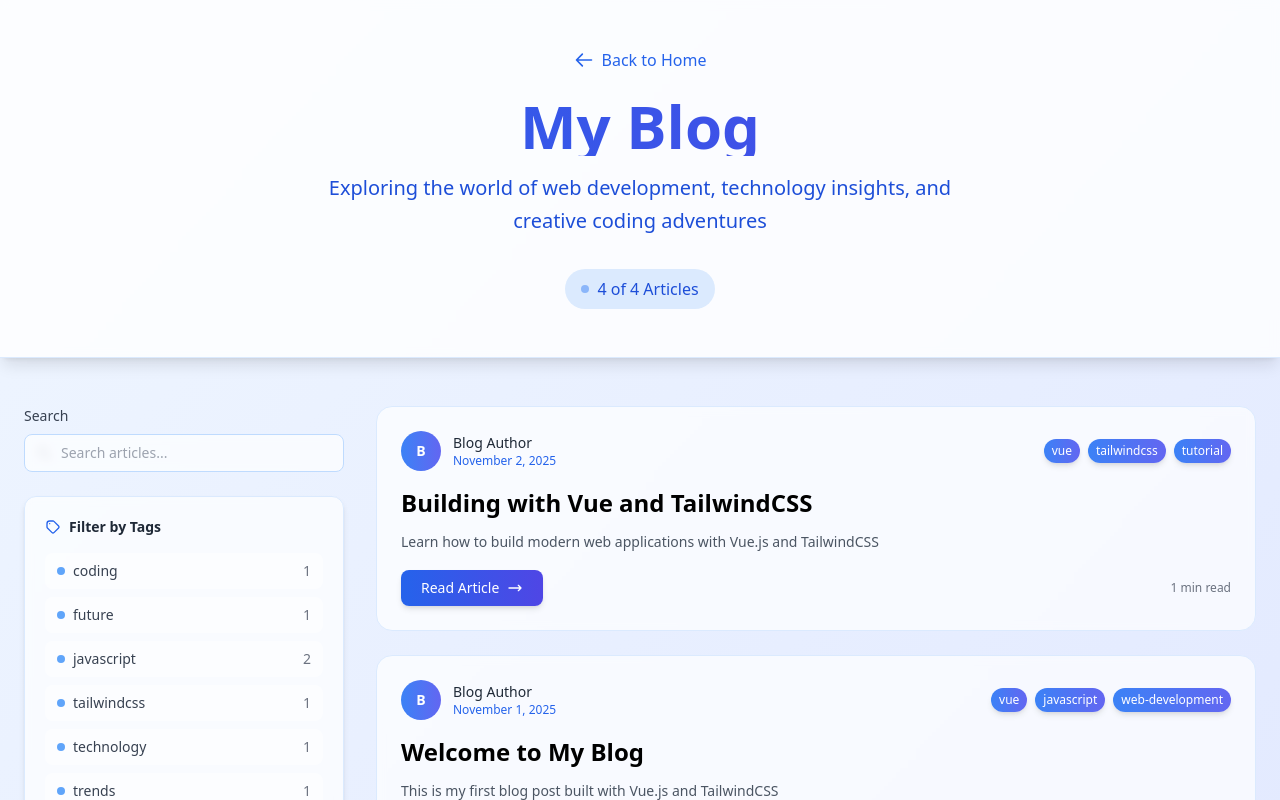
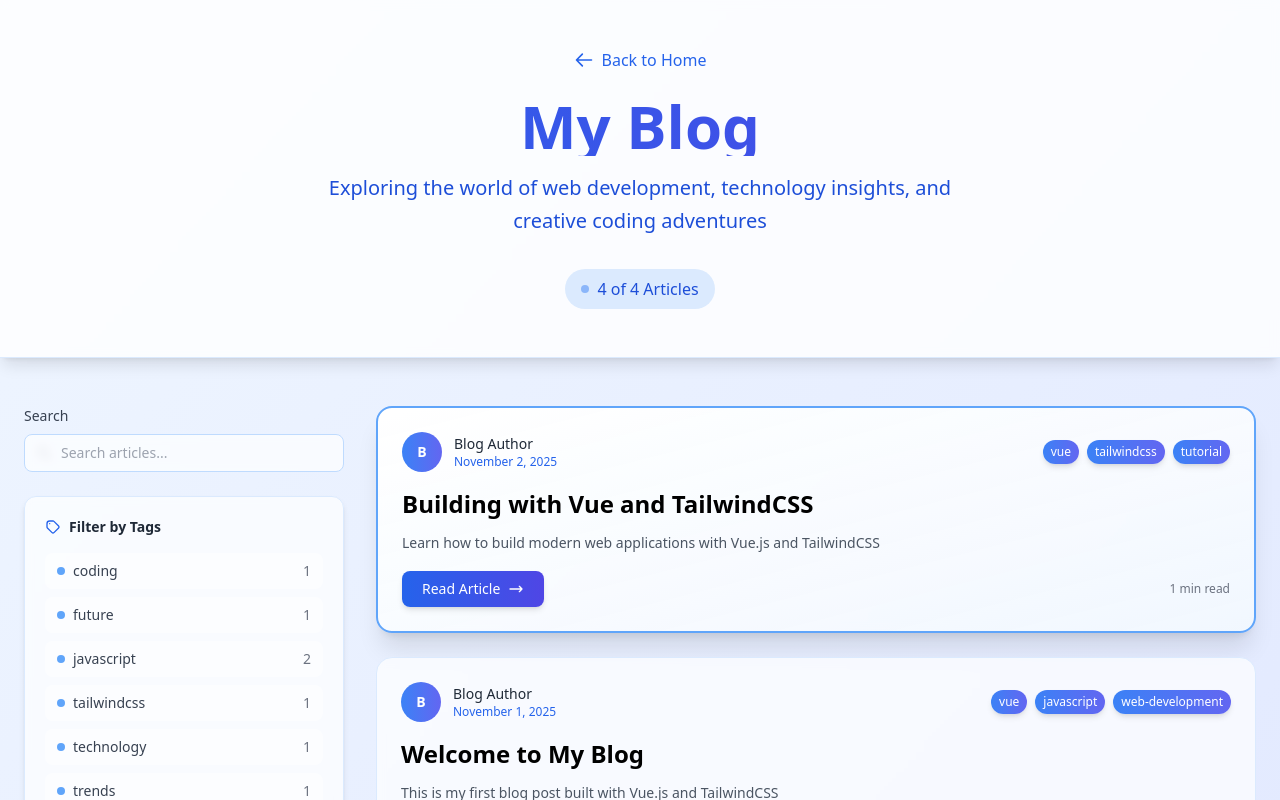
Before and after one commit to joeltankam/website, a Vue app: page /blog in a window 1280 px wide. Shown: the top 800 px of the page. Built offline with nearby package versions, Linux system fonts and the light colour scheme.

Commit message:
Highlight latest post

```diff
--- a/src/views/Blog.vue
+++ b/src/views/Blog.vue
@@ -229,9 +229,14 @@
           <!-- Posts Grid -->
           <div v-if="filteredPosts.length > 0" class="grid grid-cols-1 gap-6">
             <article
-              v-for="post in filteredPosts"
+              v-for="(post, index) in filteredPosts"
               :key="post.slug"
-              class="group bg-white/70 backdrop-blur-sm rounded-2xl overflow-hidden hover:shadow-2xl transition-all duration-500 border border-blue-100 hover:border-blue-300 hover:-translate-y-2"
+              :class="[
+                'group bg-white/70 backdrop-blur-sm rounded-2xl overflow-hidden hover:shadow-2xl transition-all duration-500 border hover:-translate-y-2',
+                index === 0 && !searchQuery && selectedTags.length === 0 && isPostRecent(post.frontmatter.date)
+                  ? 'border-blue-400 border-2 shadow-xl bg-gradient-to-br from-white/90 to-blue-50/70'
+                  : 'border-blue-100 hover:border-blue-300'
+              ]"
             >
               <div class="p-6">
                 <!-- Post Meta -->
@@ -428,6 +433,13 @@ const formatDate = (dateString: string): string => {
   })
 }
 
+const isPostRecent = (dateString: string): boolean => {
+  const postDate = new Date(dateString)
+  const now = new Date()
+  const oneMonthAgo = new Date(now.getFullYear(), now.getMonth() - 1, now.getDate())
+  return postDate >= oneMonthAgo
+}
+
 const calculateReadTime = (html: string): number => {
   const wordsPerMinute = 200
   const words = html.replace(/<[^>]*>/g, '').split(/\s+/).length
```
